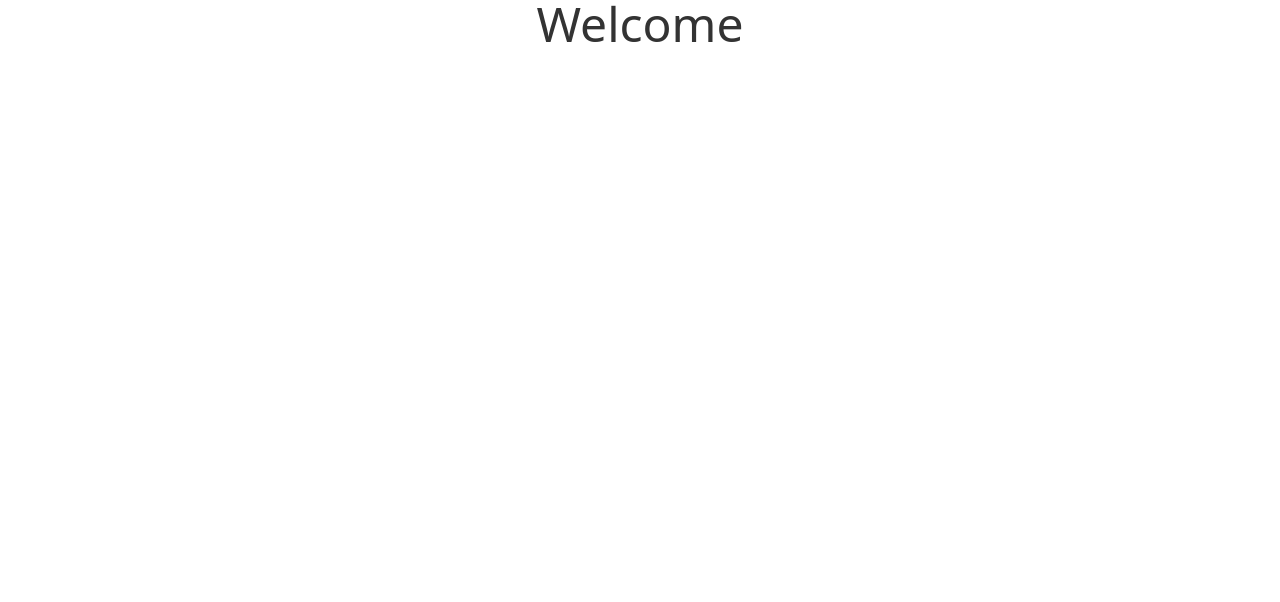
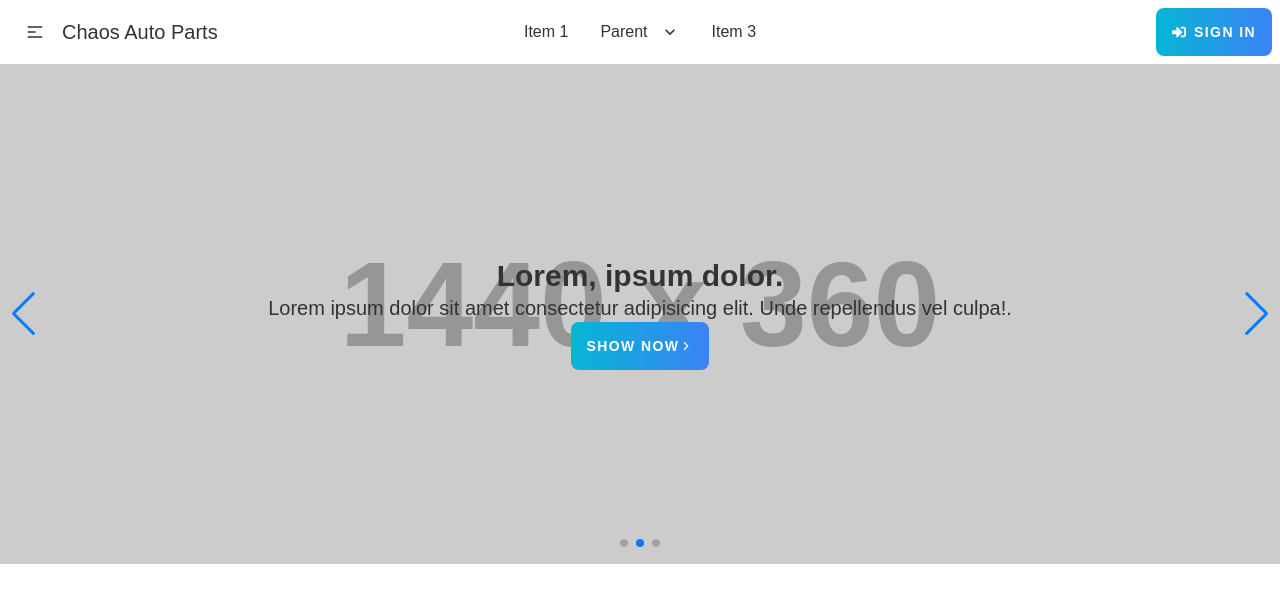
Before and after one commit to Rafin31/autoPartsClient, a React (Create React App) app: page / in a window 1280 px wide. Shown: the top 602 px of the page. Built offline with nearby package versions, Linux system fonts and the light colour scheme.

Commit message:
navbar and banner done

```diff
--- a/package.json
+++ b/package.json
@@ -10,10 +10,12 @@
     "react-dom": "^18.0.0",
     "react-firebase-hooks": "^5.0.3",
     "react-helmet": "^6.1.0",
+    "react-icons": "^4.3.1",
     "react-router-dom": "^6.3.0",
     "react-scripts": "5.0.1",
     "sweetalert2": "^11.4.14",
-    "sweetalert2-react-content": "^5.0.0"
+    "sweetalert2-react-content": "^5.0.0",
+    "swiper": "^8.1.5"
   },
   "scripts": {
     "start": "react-scripts start",
--- a/src/App.js
+++ b/src/App.js
@@ -1,13 +1,19 @@
+import { Route, Routes } from 'react-router-dom'
 import Swal from 'sweetalert2'
 import withReactContent from 'sweetalert2-react-content'
+import Main from './Pages/Home/Main'
+import Navbar from './Pages/Shared/Navbar'
 
-const MySwal = withReactContent(Swal)
+// const MySwal = withReactContent(Swal)
 
 function App() {
 	return (
-		<div style={{ textAlign: 'center' }}>
-			<h1 className="text-5xl">Welcome</h1>
-		</div>
+		<>
+			<Navbar />
+			<Routes>
+				<Route path="/" element={<Main />} />
+			</Routes>
+		</>
 	)
 }
 
--- /dev/null
+++ b/src/Pages/Home/Banner.js
@@ -0,0 +1,69 @@
+import React from 'react';
+import './Home.css'
+
+import { Swiper, SwiperSlide } from "swiper/react";
+import { FiChevronRight } from 'react-icons/fi'
+
+
+import "swiper/css";
+import "swiper/css/effect-fade";
+import "swiper/css/pagination";
+import "swiper/css/navigation";
+
+import { Autoplay, Pagination, Navigation } from "swiper"; // EffectFade
+import Button from '../Shared/Button';
+
+const Banner = () => {
+    return (
+        <div className='container min-w-full'>
+            <Swiper
+                spaceBetween={30}
+                // effect={"fade"}
+                loop={true}
+                centeredSlides={true}
+                autoplay={{
+                    delay: 2500,
+                    disableOnInteraction: false,
+                }}
+                pagination={{
+                    clickable: true,
+                }}
+                navigation={true}
+                modules={[Autoplay, Pagination, Navigation]} // EffectFade
+                className="mySwiper"
+            >
+                <SwiperSlide>
+                    <div className=" flex flex-col justify-center items-center slider w-full h-full slderText bg-[url('http://via.placeholder.com/1440x360')] ">
+                        <p className="text-3xl font-extrabold">Lorem, ipsum dolor.</p>
+                        <p className="text-xl font-light">Lorem ipsum dolor sit amet consectetur adipisicing elit. Unde repellendus vel culpa!.</p>
+
+
+                        <Button width={"w-62"}> Show Now <FiChevronRight className='inline' /> </Button>
+
+                    </div>
+                </SwiperSlide>
+                <SwiperSlide>
+                    <div className=" flex flex-col justify-center items-center slider w-full h-full slderText bg-[url('http://via.placeholder.com/1440x360')] ">
+                        <p className="text-3xl font-extrabold">Lorem, ipsum dolor.</p>
+                        <p className="text-xl font-light">Lorem ipsum dolor sit amet consectetur adipisicing elit. Unde repellendus vel culpa!.</p>
+
+
+                        <Button width={"w-62"}> Show Now <FiChevronRight className='inline' /> </Button>
+                    </div>
+                </SwiperSlide>
+                <SwiperSlide>
+                    <div className=" flex flex-col justify-center items-center slider w-full h-full slderText bg-[url('http://via.placeholder.com/1440x360')] ">
+                        <p className="text-3xl font-extrabold">Lorem, ipsum dolor.</p>
+                        <p className="text-xl font-light">Lorem ipsum dolor sit amet consectetur adipisicing elit. Unde repellendus vel culpa!.</p>
+
+                        <Button width={"w-62"}> Show Now <FiChevronRight className='inline' /> </Button>
+
+                    </div>
+                </SwiperSlide>
+
+            </Swiper>
+        </div>
+    );
+};
+
+export default Banner;
--- /dev/null
+++ b/src/Pages/Home/Home.css
@@ -0,0 +1,4 @@
+.slider {
+    height: 500px;
+    background-position: center;
+}
--- /dev/null
+++ b/src/Pages/Home/Main.js
@@ -0,0 +1,12 @@
+import React from 'react';
+import Banner from './Banner';
+
+const Main = () => {
+    return (
+        <>
+            <Banner />
+        </>
+    );
+};
+
+export default Main;
--- /dev/null
+++ b/src/Pages/Shared/Button.js
@@ -0,0 +1,11 @@
+import React from 'react';
+
+const Button = ({ children, width }) => {
+    return (
+        <button class={`btn text-white tracking-widest border-0
+        bg-gradient-to-r from-cyan-500 to-blue-500 desktop:${width} laptop:${width} ease-in-out
+        hover:from-blue-500 hover:to-cyan-500`} >{children}</button>
+    );
+};
+
+export default Button;
--- /dev/null
+++ b/src/Pages/Shared/Navbar.js
@@ -0,0 +1,59 @@
+import React from 'react';
+import { Link } from 'react-router-dom';
+import { FaSignInAlt } from 'react-icons/fa';
+import Button from './Button';
+
+const Navbar = () => {
+    return (
+        <div className='container max-w-full'>
+
+            <div class="navbar bg-base-100 mx-auto max-w-[1340px]">
+                <div class="navbar-start">
+                    <div class="dropdown">
+                        <label tabindex="0" class="btn btn-ghost lg:hidden">
+                            <svg xmlns="http://www.w3.org/2000/svg" class="h-5 w-5" fill="none" viewBox="0 0 24 24" stroke="currentColor"><path stroke-linecap="round" stroke-linejoin="round" stroke-width="2" d="M4 6h16M4 12h8m-8 6h16" /></svg>
+                        </label>
+                        <ul tabindex="0" class="menu menu-compact dropdown-content mt-3 p-2 shadow bg-base-100 rounded-box w-52">
+                            <li><Link to="#">Item 1</Link></li>
+                            <li tabindex="0">
+                                <Link to="#" class="justify-between">
+                                    Parent
+                                    <svg class="fill-current" xmlns="http://www.w3.org/2000/svg" width="24" height="24" viewBox="0 0 24 24"><path d="M8.59,16.58L13.17,12L8.59,7.41L10,6L16,12L10,18L8.59,16.58Z" /></svg>
+                                </Link>
+                                <ul class="p-2 bg-white z-10">
+                                    <li><Link to="#">Submenu 1</Link></li>
+                                    <li><Link to="#">Submenu 2</Link></li>
+                                </ul>
+                            </li>
+                            <li><Link to="#">Item 3</Link></li>
+                        </ul>
+                    </div>
+                    <Link to="#" class="normal-case text-xl cursor-pointer">Chaos Auto Parts</Link>
+                </div>
+                <div class="navbar-center hidden laptop:flex">
+                    <ul class="menu menu-horizontal p-0">
+                        <li><Link to="#">Item 1</Link></li>
+                        <li tabindex="0">
+                            <Link to="#">
+                                Parent
+                                <svg class="fill-current" xmlns="http://www.w3.org/2000/svg" width="20" height="20" viewBox="0 0 24 24"><path d="M7.41,8.58L12,13.17L16.59,8.58L18,10L12,16L6,10L7.41,8.58Z" /></svg>
+                            </Link>
+                            <ul class="p-2 bg-white z-10 border-l-2 border-r-2">
+                                <li><Link to="#">Submenu 1</Link></li>
+                                <li><Link to="#">Submenu 2</Link></li>
+                            </ul>
+                        </li>
+                        <li><Link to="#">Item 3</Link></li>
+                    </ul>
+                </div>
+                <div class="navbar-end">
+                    {/* <Link to={'#'}></Link> */}
+                    <Button width="w-44" > <FaSignInAlt className='mr-2' /> Sign in</Button>
+                </div>
+            </div>
+
+        </div>
+    );
+};
+
+export default Navbar;
--- a/src/index.css
+++ b/src/index.css
@@ -1,3 +1,9 @@
 @tailwind base;
 @tailwind components;
 @tailwind utilities;
+
+@import url('https://fonts.googleapis.com/css2?family=Montserrat&family=Poppins&display=swap');
+
+body {
+    font-family: 'Poppins', sans-serif !important;
+}
--- a/src/index.js
+++ b/src/index.js
@@ -2,11 +2,14 @@ import React from 'react'
 import { createRoot } from 'react-dom/client'
 import './index.css'
 import App from './App'
+import { BrowserRouter } from 'react-router-dom'
 
 const container = document.getElementById('root')
 const root = createRoot(container)
 root.render(
 	<React.StrictMode>
-		<App />
+		<BrowserRouter>
+			<App />
+		</BrowserRouter>
 	</React.StrictMode>
 )
--- a/tailwind.config.js
+++ b/tailwind.config.js
@@ -3,7 +3,18 @@ module.exports = {
     "./src/**/*.{js,jsx,ts,tsx}",
   ],
   theme: {
-    extend: {},
+    screens: {
+      'mobile': '340px',
+
+      'tablet': '640px',
+      // => @media (min-width: 640px) { ... }
+
+      'laptop': '1024px',
+      // => @media (min-width: 1024px) { ... }
+
+      'desktop': '1280px',
+      // => @media (min-width: 1280px) { ... }
+    },
   },
   daisyui: {
     themes: [
```
Also changed, not shown: src/Pages/Shared/Footer.js (added), 1 other file (tests, documents, lock files or other folders).
